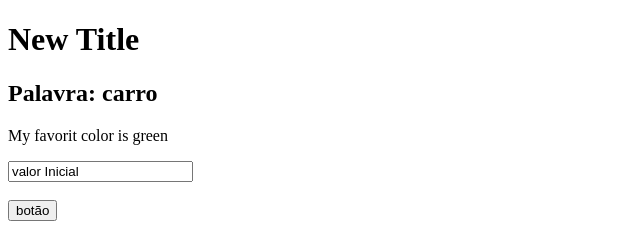
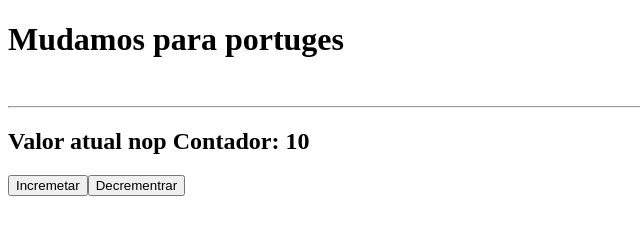
Before and after one commit to Sergio81alves/binding, an Angular app: page / in a window 1280 px wide. Shown: the top 246 px of the page, without its empty margins (0-640 px from the left). Built offline with nearby package versions, Linux system fonts and the light colour scheme.

Commit message:
add contador

```diff
--- a/src/app/app.component.html
+++ b/src/app/app.component.html
@@ -1,6 +1,15 @@
 <app-component-header [h1]="'New Title'"></app-component-header>
 <router-outlet></router-outlet>
-<app-component-exercicio
+
+  <br> <hr>
+<app-exercicio-contador
+[valor]="10"
+(valorMudou)="valorAtualizadoNoContador($event)"
+></app-exercicio-contador>
+<!--<app-component-exercicio
  [palavra]="pudim"
- [color]="favoriteColor">
-</app-component-exercicio>
+ [color]="favoriteColor"
+
+ (clicad)="eventoRecebido($event)"
+ ></app-component-exercicio>
+-->
--- a/src/app/app.component.ts
+++ b/src/app/app.component.ts
@@ -10,8 +10,19 @@ export class AppComponent {
   pudim ='carro'
   favoriteColor = 'green'
 
+  valorAtualizadoNoContador(novoValor:any){
+    console.log('o novo valor é ', novoValor)
+  }
+
+
+  eventoRecebido($event: any){
+    console.log("APPComponent Evento recebido", $event );
+  }
 
   constructor(){
+   setTimeout(() => {
+    this.pudim = "Eu gosto de musica e você?"
+   }, 5000);
+  }
 
-  }
 }
--- a/src/app/app.module.ts
+++ b/src/app/app.module.ts
@@ -5,12 +5,14 @@ import { AppRoutingModule } from './app-routing.module';
 import { AppComponent } from './app.component';
 import { ComponentExercicioComponent } from './component-exercicio/component-exercicio.component';
 import { ComponentHeaderComponent } from './component-header/component-header.component';
+import { ExercicioContadorComponent } from './exercicio-contador/exercicio-contador.component';
 
 @NgModule({
   declarations: [
     AppComponent,
     ComponentExercicioComponent,
-    ComponentHeaderComponent
+    ComponentHeaderComponent,
+    ExercicioContadorComponent
   ],
   imports: [
     BrowserModule,
--- a/src/app/component-exercicio/component-exercicio.component.html
+++ b/src/app/component-exercicio/component-exercicio.component.html
@@ -1,3 +1,17 @@
+<!--Exemplo de Event Bilding-->
+<button (click)="onClickBotaoEmissor($event)">
+        Botão emissor
+</button>
+<br>
+<hr>
+
+<!--Event Binding-->
+<button (click)="clicou($event)">Clique em mim! </button> <br>
+<input type="text" [value]="valorDoInput" (mouseup)="PassouMouse()" (keyup)="clicado($event)"> <br>
+Valor Do Input: {{valorDoInput}}
+
+<hr>
+            <!--Event Binding-->
 <h2>Palavra: {{palavra}}</h2>
 <p>My favorit color is {{color}} </p>
 <input type="text" [value]="value">
--- a/src/app/component-exercicio/component-exercicio.component.ts
+++ b/src/app/component-exercicio/component-exercicio.component.ts
@@ -1,4 +1,4 @@
-import { Component, Input, OnInit } from '@angular/core';
+import { Component, EventEmitter, Input, OnInit, Output } from '@angular/core';
 
 @Component({
   selector: 'app-component-exercicio',
@@ -8,13 +8,16 @@ import { Component, Input, OnInit } from '@angular/core';
 export class ComponentExercicioComponent implements OnInit {
   @Input() palavra: any;
   @Input() color: any;
+  @Output() clicad = new EventEmitter();
 
   title = 'data_victor';
   urlImagem = 'https://upload.wikimedia.org/wikipedia/commons/thumb/c/c5/Castillo_de_Eilean_Donan_%28Escocia%29.jpg/800px-Castillo_de_Eilean_Donan_%28Escocia%29.jpg?20110823110615';
 
   value = 'valor Inicial';
   isdisabled = true;
-  accessibilityText= 'Um texto para esibir no accessibilityText'
+  accessibilityText= 'Um texto para esibir no accessibilityText';
+  valorDoInput = '';
+
 
   constructor() {
     setTimeout(() => {
@@ -25,5 +28,19 @@ export class ComponentExercicioComponent implements OnInit {
 
   ngOnInit(): void {
   }
+  clicou($event: any){
+    console.log('Clicou!', $event);
+  }
+  clicado($event:  any){
+    this.valorDoInput = $event.target.value
+    console.log($event)
+  }
 
+  PassouMouse(){
+    console.log('O mouse foipassado aqui ')
+  }
+  onClickBotaoEmissor($event: any){
+    console.log('Devo emitir informações para o component pai. ');
+    this.clicad.emit(true);
+  }
 }
--- a/src/app/component-header/component-header.component.ts
+++ b/src/app/component-header/component-header.component.ts
@@ -7,7 +7,12 @@ import { Component, OnInit, Input } from '@angular/core';
 })
 export class ComponentHeaderComponent implements OnInit {
   @Input() h1: any;
-  constructor() { }
+
+  constructor() {
+    setTimeout(() => {
+      this.h1 = 'Mudamos para portuges'
+    }, 5000);
+   }
 
   ngOnInit(): void {
   }
--- /dev/null
+++ b/src/app/exercicio-contador/exercicio-contador.component.html
@@ -0,0 +1,4 @@
+<h2>Valor atual nop Contador: {{valor}}</h2>
+
+<button (click)="incrementrar()">Incremetar</button>
+<button (click)="decrementrar()">Decrementrar</button>
--- /dev/null
+++ b/src/app/exercicio-contador/exercicio-contador.component.ts
@@ -0,0 +1,23 @@
+
+import { Component, EventEmitter, Input, Output  } from '@angular/core';
+
+@Component({
+  selector: 'app-exercicio-contador',
+  templateUrl: './exercicio-contador.component.html',
+  styleUrls: ['./exercicio-contador.component.css']
+})
+export class ExercicioContadorComponent{
+
+  @Input() valor = 0
+  @Output() valorMudou = new EventEmitter
+
+  incrementrar(){
+    this.valor ++;
+    this.valorMudou.emit(this.valor);
+  }
+  decrementrar(){
+    this.valor--;
+    this.valorMudou.emit(this.valor);
+  }
+
+}
```
Also changed, not shown: src/app/exercicio-contador/exercicio-contador.component.css (added), 1 other file (tests, documents, lock files or other folders).
